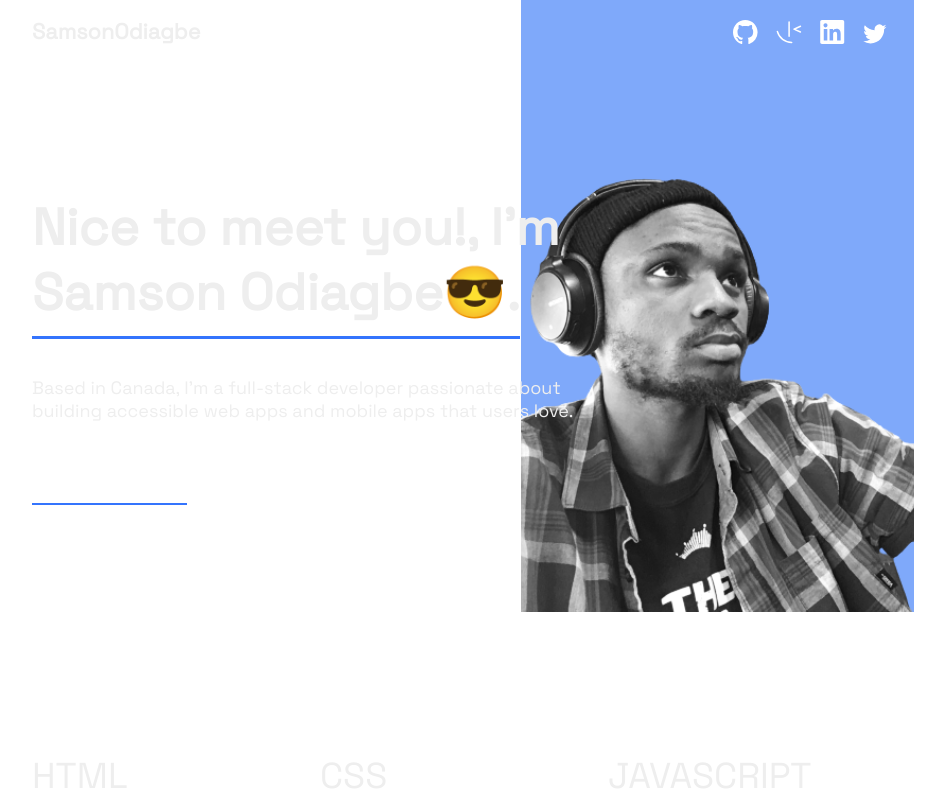
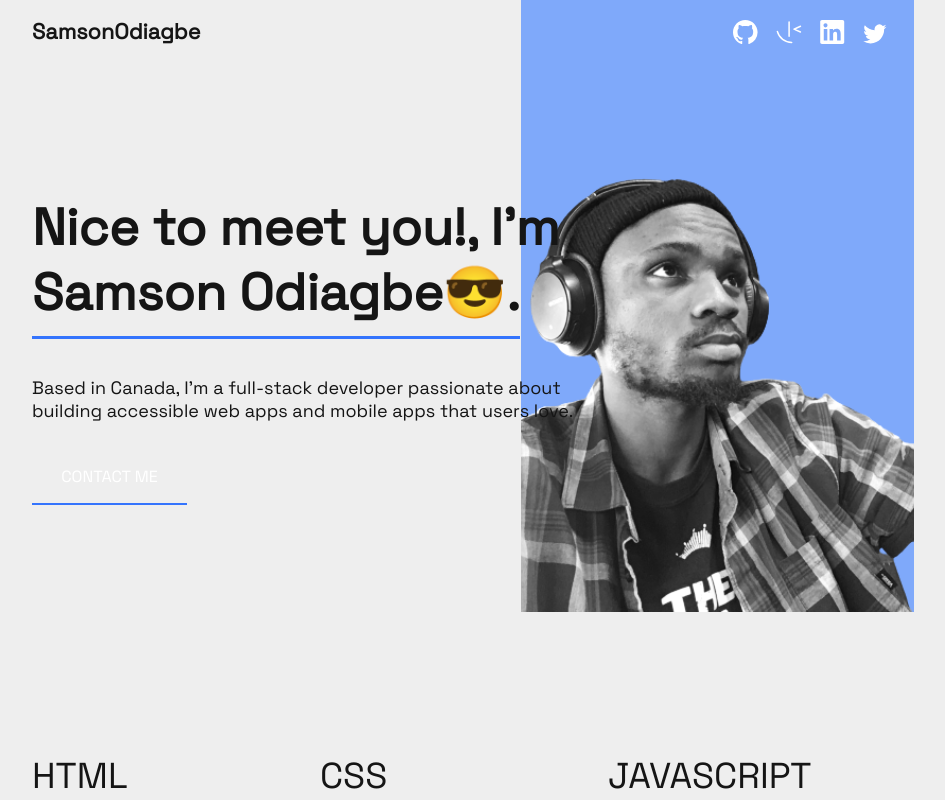
Before and after one commit to sammyodiagbe/portfolio-fem, a React (Create React App) app: page / in a window 1280 px wide. Shown: the top 800 px of the page, without its empty margins (176-1121 px from the left). Built offline with nearby package versions, Linux system fonts and the light colour scheme.

Commit message:
working on style

```diff
--- a/src/styles/index.css
+++ b/src/styles/index.css
@@ -13,8 +13,8 @@ body,
 html {
   font-size: 18px;
   font-family: "Space Grotesk", sans-serif;
-  background: #ffffff;
-  color: #eee;
+  background: #eee;
+  color: #151515;
   scroll-behavior: smooth;
 }
 
--- a/src/styles/index.scss
+++ b/src/styles/index.scss
@@ -32,8 +32,8 @@ body,
 html {
   font-size: 18px;
   font-family: "Space Grotesk", sans-serif;
-  background: $white;
-  color: #eee;
+  background: #eee;
+  color: #151515;
   scroll-behavior: smooth;
 }
 
```
Also changed, not shown: 1 other file (tests, documents, lock files or other folders).
